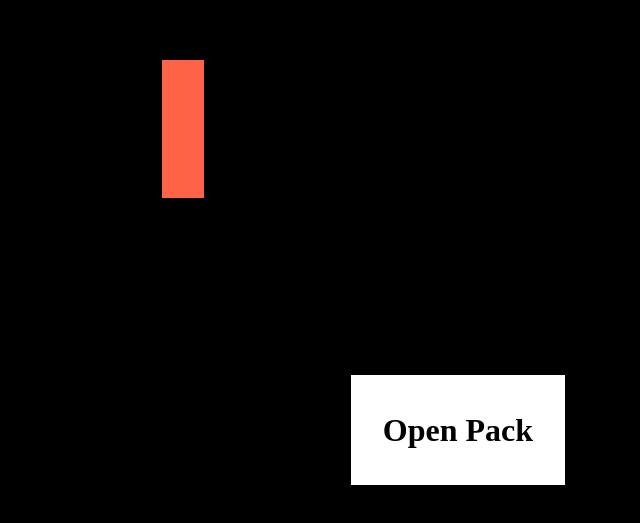
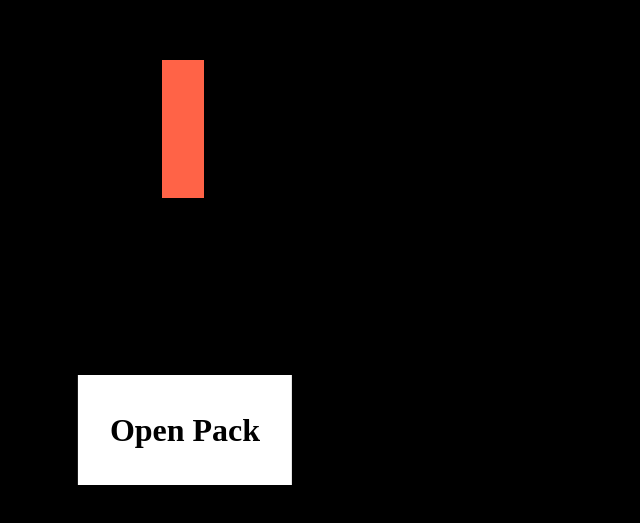
Before and after one commit to ozenr/ozenr.github.io, a website built with Vite: page index.html in a window 1280 px wide. Shown: the part 271-794 px from the top of the page, without its empty margins (457-1097 px from the left). Built offline with nearby package versions, Linux system fonts and the light colour scheme.

Commit message:
center button

```diff
--- a/src/style.css
+++ b/src/style.css
@@ -8,7 +8,8 @@ canvas {
 .button {
   position: absolute;
   bottom: 5vh;
-  right: 20vw;
+  left: 50%;
+  transform: translateX(-50%);
   z-index: 100;
   color: black;
   background-color: white;
```
